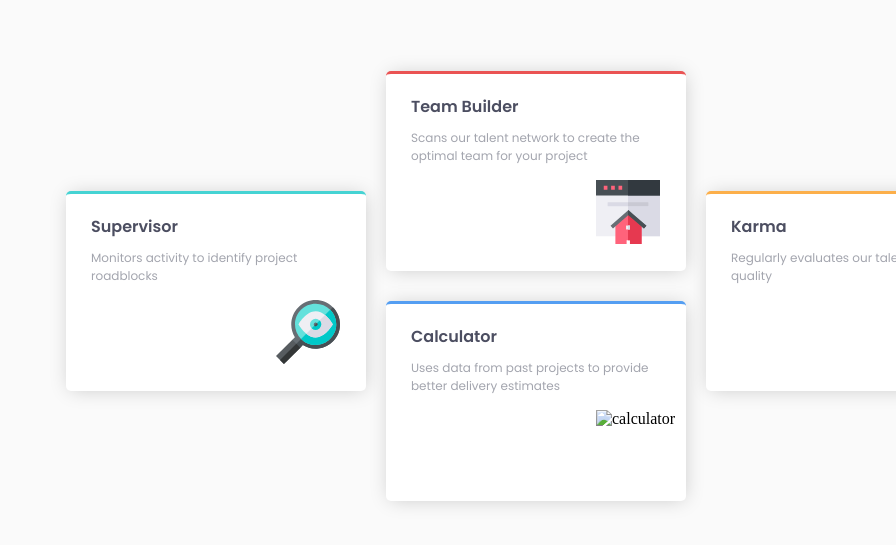
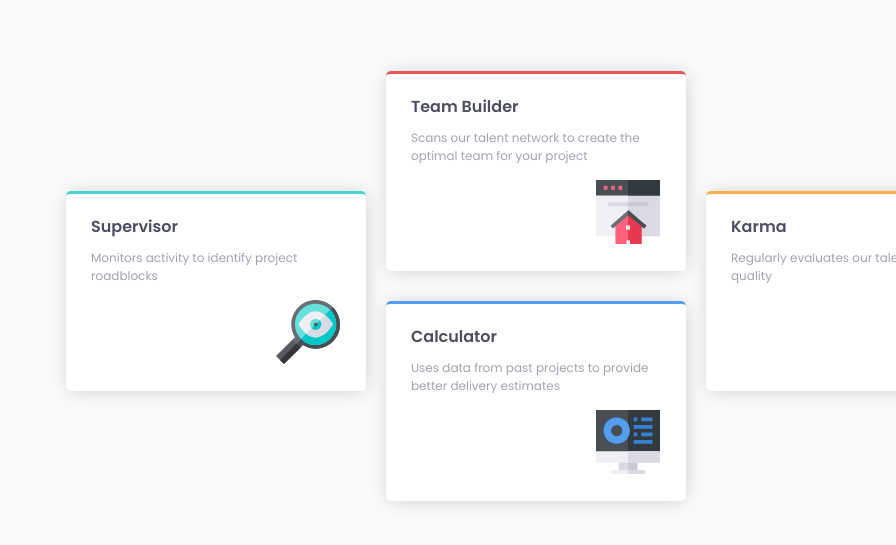
Before and after one commit to ferlaxi/Four-Card-by-Fer, a plain HTML site: page index.html in a window 1280 px wide. Shown: the part 219-764 px from the top of the page, without its empty margins (384-1280 px from the left). Drawn offline with Linux system fonts and the light colour scheme; the site is published under a folder, as on GitHub Pages, so addresses that start at the root find nothing.

Commit message:
updateIndex&readme

```diff
--- a/index.html
+++ b/index.html
@@ -34,7 +34,7 @@
     <div class="calculator">
         <p class="title4">Calculator</p>
         <p class="desc4">Uses data from past projects to provide better delivery estimates</p>
-        <img src="/images/icon-calculator.svg" alt="calculator" class="calculator_img">
+        <img src="images/icon-calculator.svg" alt="calculator" class="calculator_img">
     </div>
 </body>
 </html>
```
Also changed, not shown: 1 other file.
